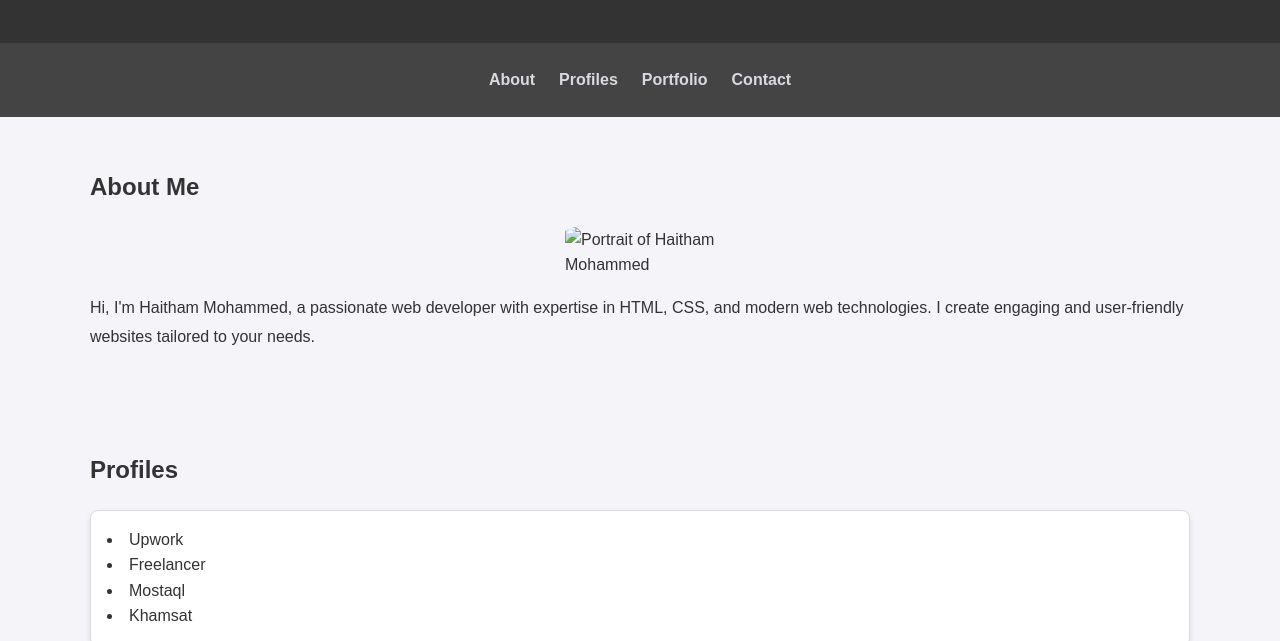
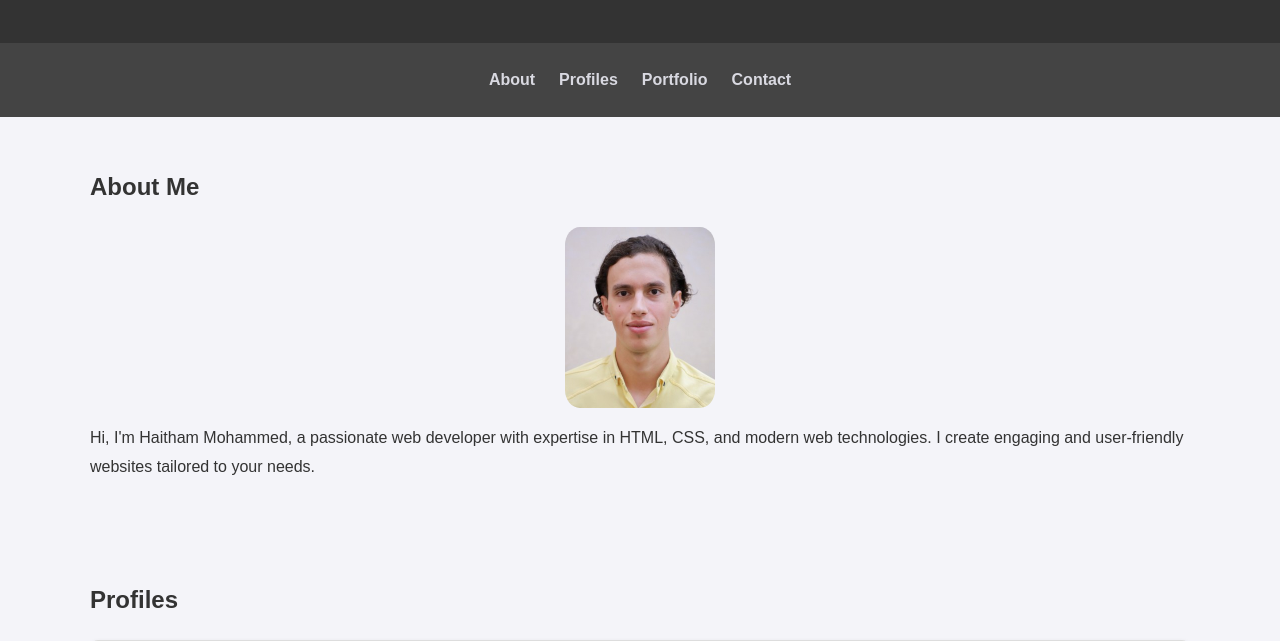
Before and after one commit to HaithamAbuDraz/My-Website, a plain HTML site: page index.html in a window 1280 px wide. Shown: the part 159-800 px from the top of the page. Drawn offline with Linux system fonts and the light colour scheme.

Commit message:
index.html

```diff
--- a/index.html
+++ b/index.html
@@ -32,7 +32,7 @@
         <section id="about" class="about-section">
             <div class="container">
                 <h2>About Me</h2>
-                <img src="..//My_Website/images/me_img.jpeg" alt="Portrait of Haitham Mohammed" class="profile-pic">
+                <img src="images/me_img.jpeg" alt="Portrait of Haitham Mohammed" class="profile-pic">
                 <p class="about-text">Hi, I'm Haitham Mohammed, a passionate web developer with expertise in HTML, CSS,
                     and modern web technologies. I create engaging and user-friendly websites tailored to your needs.
                 </p>
```
